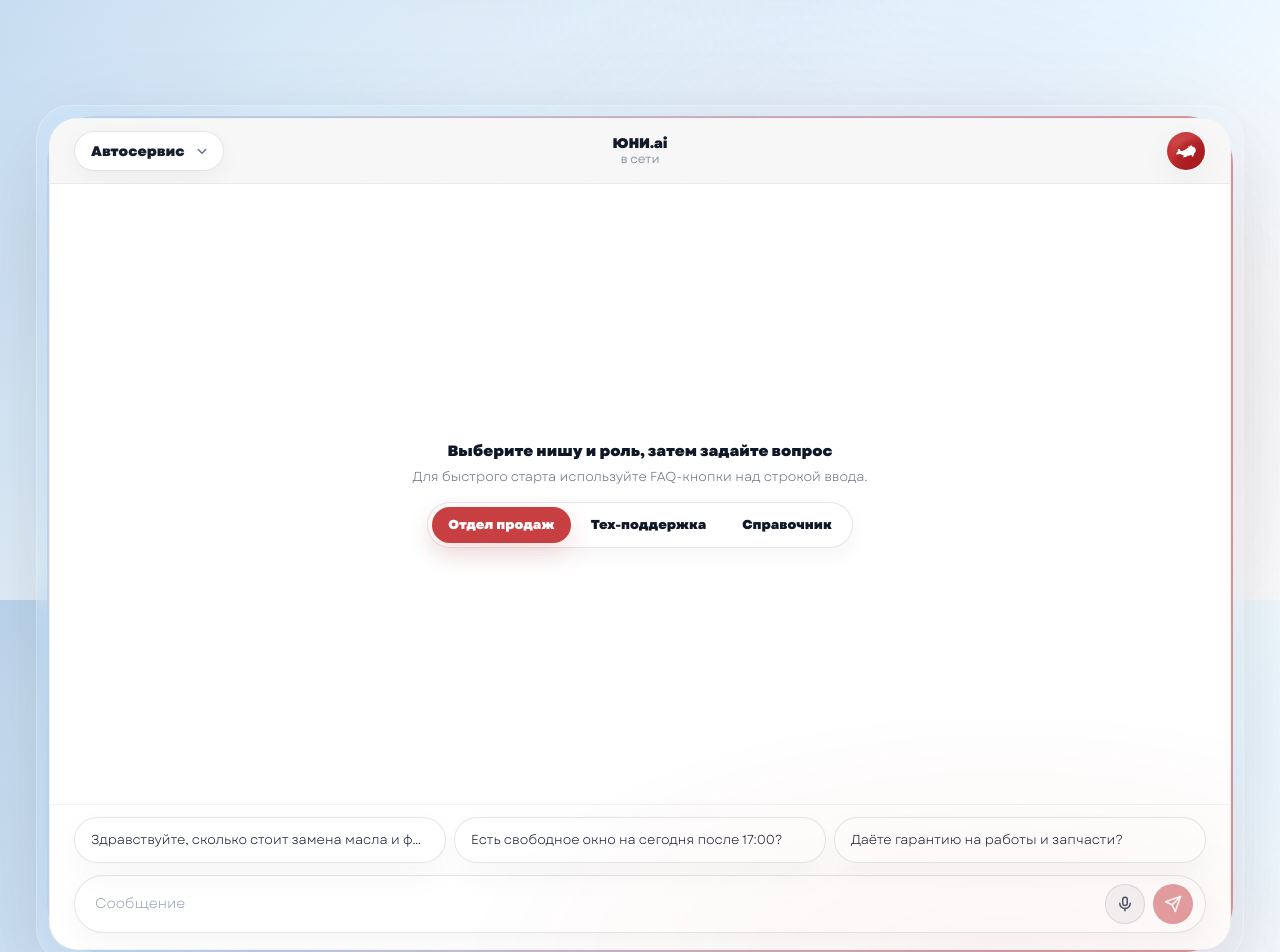
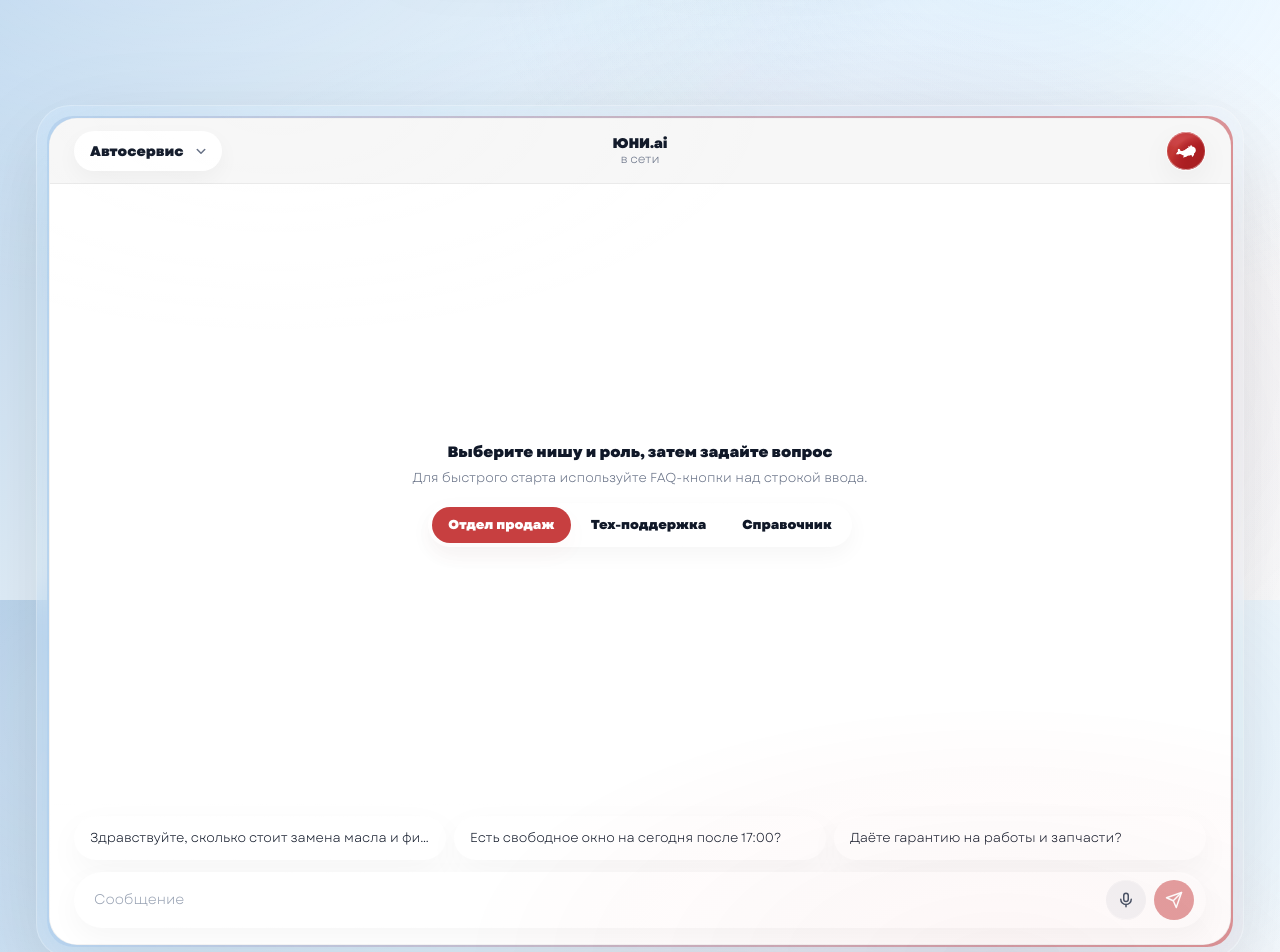
Before and after one commit to uniconsulting/uni.com, a Next.js app: page / in a window 1280 px wide. Shown: the part 3400-4352 px from the top of the page. Built offline with nearby package versions, Linux system fonts and the light colour scheme.

Commit message:
Update DemoChat.tsx

```diff
--- a/src/components/sections/DemoChat.tsx
+++ b/src/components/sections/DemoChat.tsx
@@ -344,7 +344,7 @@ export default function DemoChatSection() {
             <div
               className="
                 relative
-                rounded-[48px]
+                rounded-[26px]
                 p-[2px]
                 shadow-[0_30px_110px_rgba(0,0,0,0.10)]
                 bg-[linear-gradient(90deg,rgba(177,207,235,0.85),rgba(199,63,64,0.55))]
@@ -424,9 +424,9 @@ export default function DemoChatSection() {
                 </div>
 
                 {/* Композер */}
-                <div className="border-t border-black/5 bg-white px-4 pt-3 pb-4 md:px-6">
+                <div className="lg-border bg-white px-4 pt-3 pb-4 md:px-6">
                   {/* FAQ-кнопки: раскладка без “перевеса” */}
-                  <div className="mb-3 grid grid-cols-1 sm:grid-cols-2 lg:grid-cols-3 gap-2">
+                  <div className="lg-border mb-3 grid grid-cols-1 sm:grid-cols-2 lg:grid-cols-3 gap-2">
                     {faq.slice(0, 3).map((q) => (
                       <FaqButton key={q} text={q} onClick={() => void send(q)} />
                     ))}
@@ -435,9 +435,9 @@ export default function DemoChatSection() {
                   <form
                     onSubmit={onSubmit}
                     className="
+                      lg-border
                       flex items-center gap-2
                       rounded-[999px]
-                      border border-black/10
                       bg-white
                       px-3 py-2
                       shadow-[0_10px_30px_rgba(0,0,0,0.04)]
@@ -511,7 +511,7 @@ function ChatHeader(props: {
         </div>
 
         <div className="justify-self-end">
-          <div className="grid h-10 w-10 place-items-center overflow-hidden rounded-full border border-white/45 bg-white/18 shadow-[0_10px_30px_rgba(0,0,0,0.05)] backdrop-blur-[18px]">
+          <div className="lg-border grid h-10 w-10 place-items-center overflow-hidden rounded-full border border-white/45 bg-white/18 shadow-[0_10px_30px_rgba(0,0,0,0.05)] backdrop-blur-[18px]">
             <img
               src="brand/logo.svg"
               alt="ЮНИ.ai"
@@ -534,9 +534,9 @@ function RolePills(props: {
   return (
     <div
       className="
+        lg-border
         inline-flex flex-wrap items-center justify-center gap-1
         rounded-full
-        border border-black/10
         bg-white
         p-1
         shadow-[0_8px_22px_rgba(0,0,0,0.04)]
@@ -551,7 +551,7 @@ function RolePills(props: {
           className={[
             "rounded-full px-4 py-2 text-[13px] font-semibold transition-[transform,background-color,color] duration-[900ms] ease-out active:scale-[0.99]",
             role === r.key
-              ? "bg-[#c73f40] text-white shadow-[0_10px_26px_rgba(199,63,64,0.18)]"
+              ? "bg-[#c73f40] text-white shadow-[0_10px_26px_rgba(199,63,64,0.03)]"
               : "bg-transparent text-[#101828] hover:text-[#c73f40] hover:scale-[1.02]",
           ].join(" ")}
         >
@@ -593,9 +593,9 @@ function NicheDropdown(props: {
         type="button"
         onClick={() => setOpen((v) => !v)}
         className="
+          lg-border
           inline-flex h-10 items-center gap-2
           rounded-full
-          border border-black/10
           bg-white
           pl-4 pr-3
           text-[14px]
@@ -617,11 +617,11 @@ function NicheDropdown(props: {
         <div
           role="listbox"
           className="
+            lg-border
             absolute left-0 top-[calc(100%+8px)] z-30
             w-[min(360px,calc(100vw-32px))]
             overflow-hidden
             rounded-[16px]
-            border border-black/10
             bg-white
             shadow-[0_18px_55px_rgba(0,0,0,0.10)]
           "
@@ -643,7 +643,7 @@ function NicheDropdown(props: {
                     "w-full rounded-[12px] px-3 py-2 text-left text-[14px] transition-colors",
                     active
                       ? "bg-[#c73f40]/10 text-[#c73f40] font-semibold"
-                      : "hover:bg-black/[0.04] text-[#101828]",
+                      : "hover: lg-border text-[#101828]",
                   ].join(" ")}
                 >
                   {n}
@@ -667,7 +667,7 @@ function Bubble({ from, text }: { from: Msg["from"]; text: string }) {
           "max-w-[78%] rounded-[18px] px-4 py-3 text-[13px] leading-[1.5] whitespace-pre-wrap",
           isUser
             ? "bg-[#c73f40] text-white shadow-[0_18px_55px_rgba(199,63,64,0.18)]"
-            : "border border-black/10 bg-[#f6f7f9] text-[#101828]",
+            : "lg-border bg-[#f6f7f9] text-[#101828]",
         ].join(" ")}
       >
         {text}
@@ -682,11 +682,11 @@ function FaqButton({ text, onClick }: { text: string; onClick: () => void }) {
       type="button"
       onClick={onClick}
       className="
+        lg-border
         group
         relative
         inline-flex w-full items-center justify-start
         rounded-full
-        border border-black/10
         bg-white
         px-4 py-3
         text-left
@@ -724,9 +724,9 @@ function RoundIconButton(props: {
   const base =
     "grid h-10 w-10 place-items-center rounded-full transition-[transform,opacity,box-shadow] duration-[800ms] ease-out active:scale-[0.97]";
   const ghost =
-    "border border-black/10 bg-[#f3f4f6] text-[#475467] hover:scale-[1.05] hover:shadow-[0_10px_26px_rgba(0,0,0,0.08)]";
+    "lg-border bg-[#f3f4f6] text-[#475467] hover:scale-[1.05] hover:shadow-[0_10px_26px_rgba(0,0,0,0.03)]";
   const primary =
-    "bg-[#c73f40] text-white hover:scale-[1.05] hover:shadow-[0_18px_55px_rgba(199,63,64,0.22)]";
+    "bg-[#c73f40] text-white hover:scale-[1.05] hover:shadow-[0_18px_55px_rgba(199,63,64,0.03)]";
 
   return (
     <button
```
